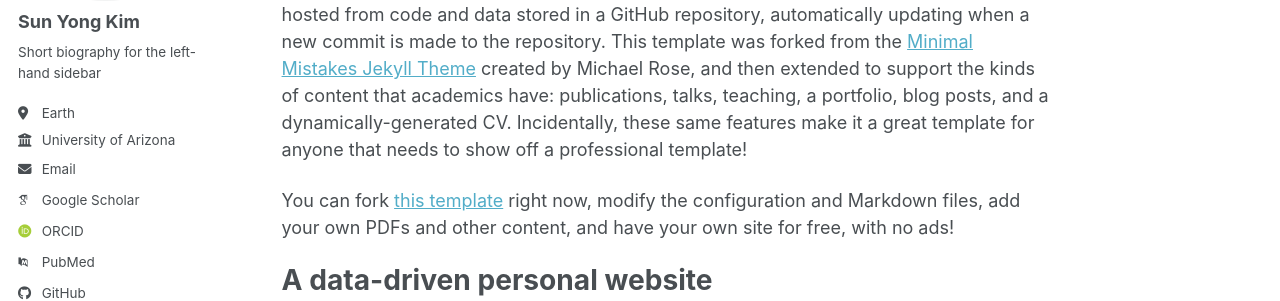
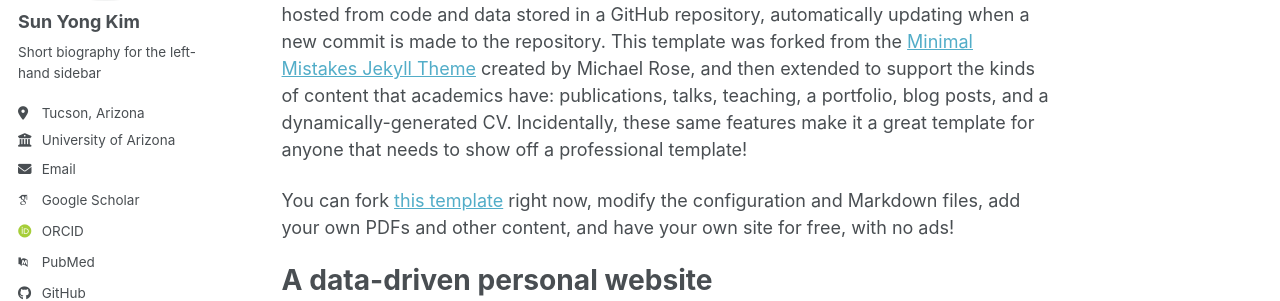
Before and after one commit to sunyongkim-research/sunyongkim-research.github.io, a Jekyll site: the page built from _pages/about.md, in a window 1280 px wide. Shown: the part 224-525 px from the top of the page. Built offline with Jekyll 4.4.1, drawn with Linux system fonts in a browser that asks for light colours; some web fonts are replaced; a script bundle is joined from its source files by our own code; library files that are not in the unit come from our copies.

Commit message:
Update _config.yml

```diff
--- a/_config.yml
+++ b/_config.yml
@@ -27,7 +27,7 @@ author:
   name             : "Sun Yong Kim"
   pronouns         : # example: "she/her"
   bio              : "Short biography for the left-hand sidebar"
-  location         : "Earth"
+  location         : "Tucson, Arizona"
   employer         : "University of Arizona"
   uri              : # URL
   email            : "skim3617@arizona.edu"
```
